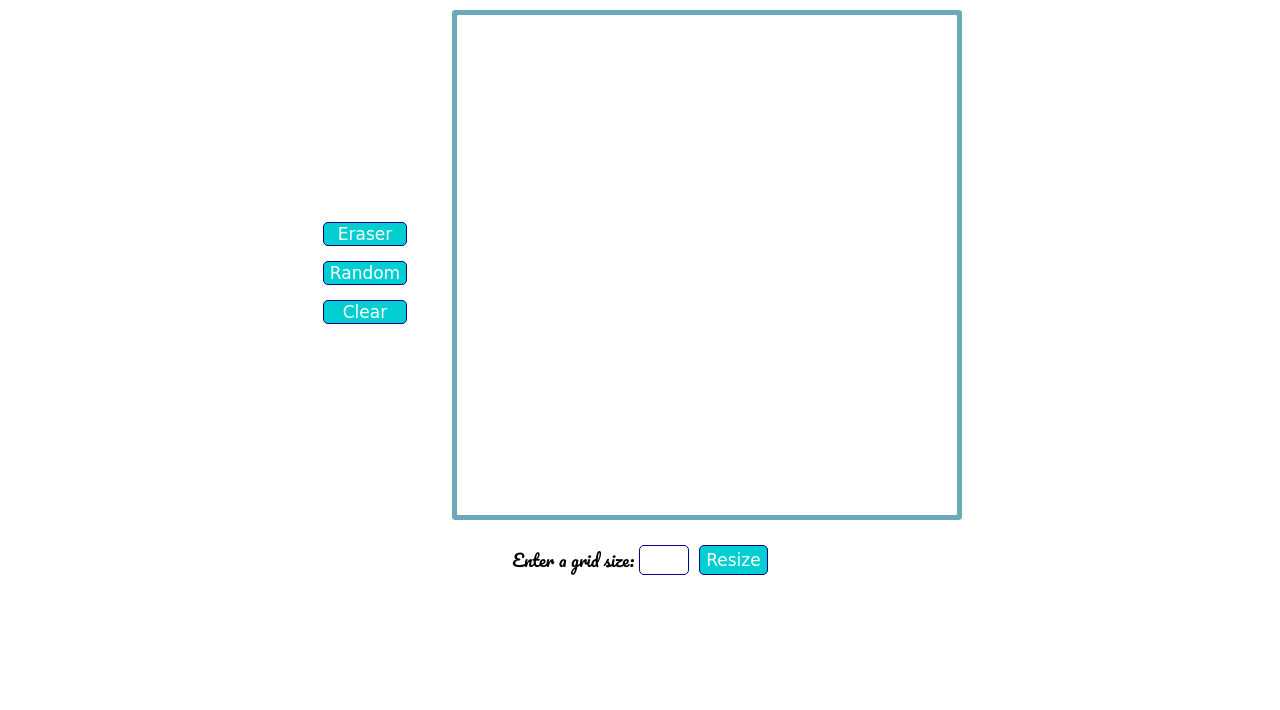
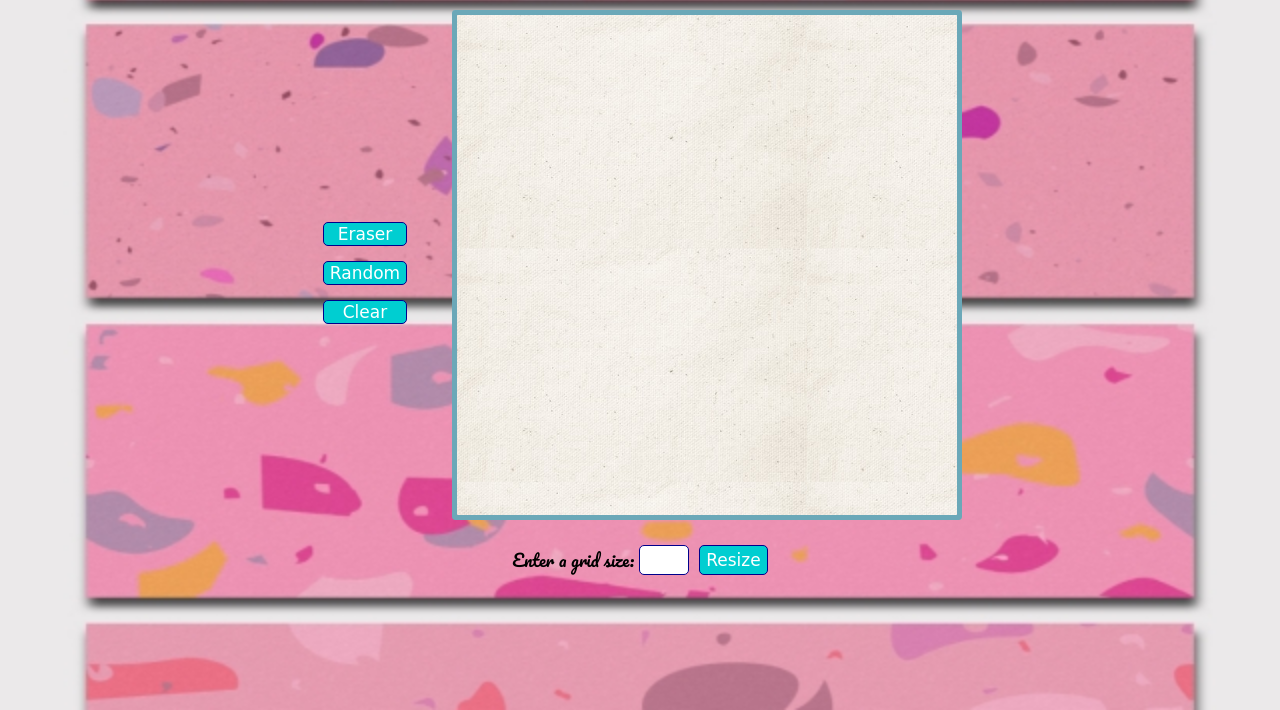
Before and after one commit to Arnazarov/etch-a-sketch, a plain HTML site: page index.html in a window 1280 px wide. Shown: the part 90-800 px from the top of the page. Drawn offline with Linux system fonts and the light colour scheme; the site is published under a folder, as on GitHub Pages, so addresses that start at the root find nothing.

Commit message:
resolved issue with images

```diff
--- a/style.css
+++ b/style.css
@@ -1,6 +1,6 @@
 @import url('https://fonts.googleapis.com/css2?family=Pacifico&family=Leckerli+One&display=swap');
 html {
-    background: url('/images/bg.jpg') no-repeat center center fixed;
+    background: url('images/bg.jpg') no-repeat center center fixed;
     background-size: cover;
 }
 h1 {
@@ -32,7 +32,7 @@ h1 {
     min-height: 500px;
     margin-bottom: 30px;
     margin-left: 50px;
-    background-image: url('/images/canvas.jpg');
+    background-image: url('images/canvas.jpg');
     background-size: 350px;
     flex-wrap: wrap;
 }
```
